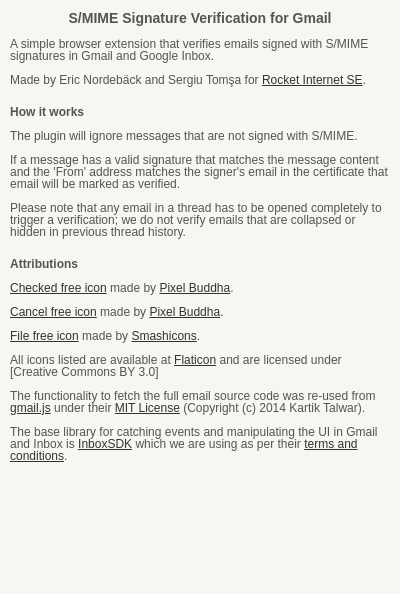
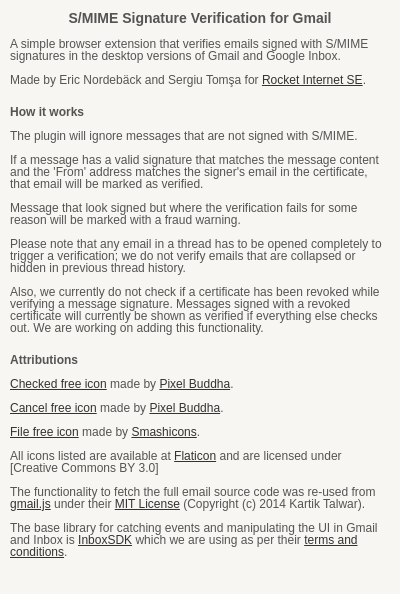
Before and after one commit to blinedale/SMIMEBrowserExtension, a browser extension: page src/components/aboutPopup.html in a window 400 px wide. Drawn offline with Linux system fonts and the light colour scheme.

Commit message:
Addendums before 1.0.0 release

```diff
--- a/Gruntfile.js
+++ b/Gruntfile.js
@@ -136,7 +136,7 @@
   grunt.loadNpmTasks('grunt-webpack');
 
   // development build
-  grunt.registerTask('default', ['clean', 'eslint', 'copy:chrome', 'copy:config', 'copy:common', 'webpack:build', 'copy:tmp2chrome', 'replace:version_chrome']);
+  grunt.registerTask('default', ['clean', 'eslint', 'copy:chrome', 'copy:config', 'copy:common', 'webpack:build', 'copy:tmp2chrome', 'replace:version_chrome', 'compress:chrome']);
 
   // production build
   grunt.registerTask('prod', ['clean', 'eslint', 'copy:chrome', 'copy:config', 'copy:common', 'webpack:build', 'replace:debugMode_off', 'copy:tmp2chrome', 'replace:version_chrome', 'compress:chrome']);
--- a/package.json
+++ b/package.json
@@ -1,6 +1,6 @@
 {
   "name": "rocket-smime-browser-extension",
-  "version": "0.0.1",
+  "version": "1.0.0",
   "description": "Verifies S/MIME emails in Gmail in your browser.",
   "scripts": {
     "test": "jest tests/*"
--- a/src/components/aboutPopup.html
+++ b/src/components/aboutPopup.html
@@ -42,14 +42,16 @@
 <div id="smime-popup-container">
   <div id="smime-popup-title">S/MIME Signature Verification for Gmail</div>
   <div class="smime-popup-content">
-    <p>A simple browser extension that verifies emails signed with S/MIME signatures in Gmail and Google Inbox.</p>
+    <p>A simple browser extension that verifies emails signed with S/MIME signatures in the desktop versions of Gmail and Google Inbox.</p>
     <p>Made by Eric Nordeb&#228;ck and Sergiu Tom&#x15F;a for <a href="https://www.rocket-internet.com" target="_blank">Rocket Internet SE</a>.</p>
   </div>
   <div class="smime-popup-content">
     <p class="label">How it works</p>
     <p>The plugin will ignore messages that are not signed with S/MIME.</p>
-    <p>If a message has a valid signature that matches the message content and the 'From' address matches the signer's email in the certificate that email will be marked as verified.</p>
+    <p>If a message has a valid signature that matches the message content and the 'From' address matches the signer's email in the certificate, that email will be marked as verified.</p>
+    <p>Message that look signed but where the verification fails for some reason will be marked with a fraud warning.</p>
     <p>Please note that any email in a thread has to be opened completely to trigger a verification; we do not verify emails that are collapsed or hidden in previous thread history.</p>
+    <p>Also, we currently do not check if a certificate has been revoked while verifying a message signature. Messages signed with a revoked certificate will currently be shown as verified if everything else checks out. We are working on adding this functionality.</p>
   </div>
   <div class="smime-popup-content">
     <p class="label">Attributions</p>
```
Also changed, not shown: README.md, src/chrome/manifest.json.
